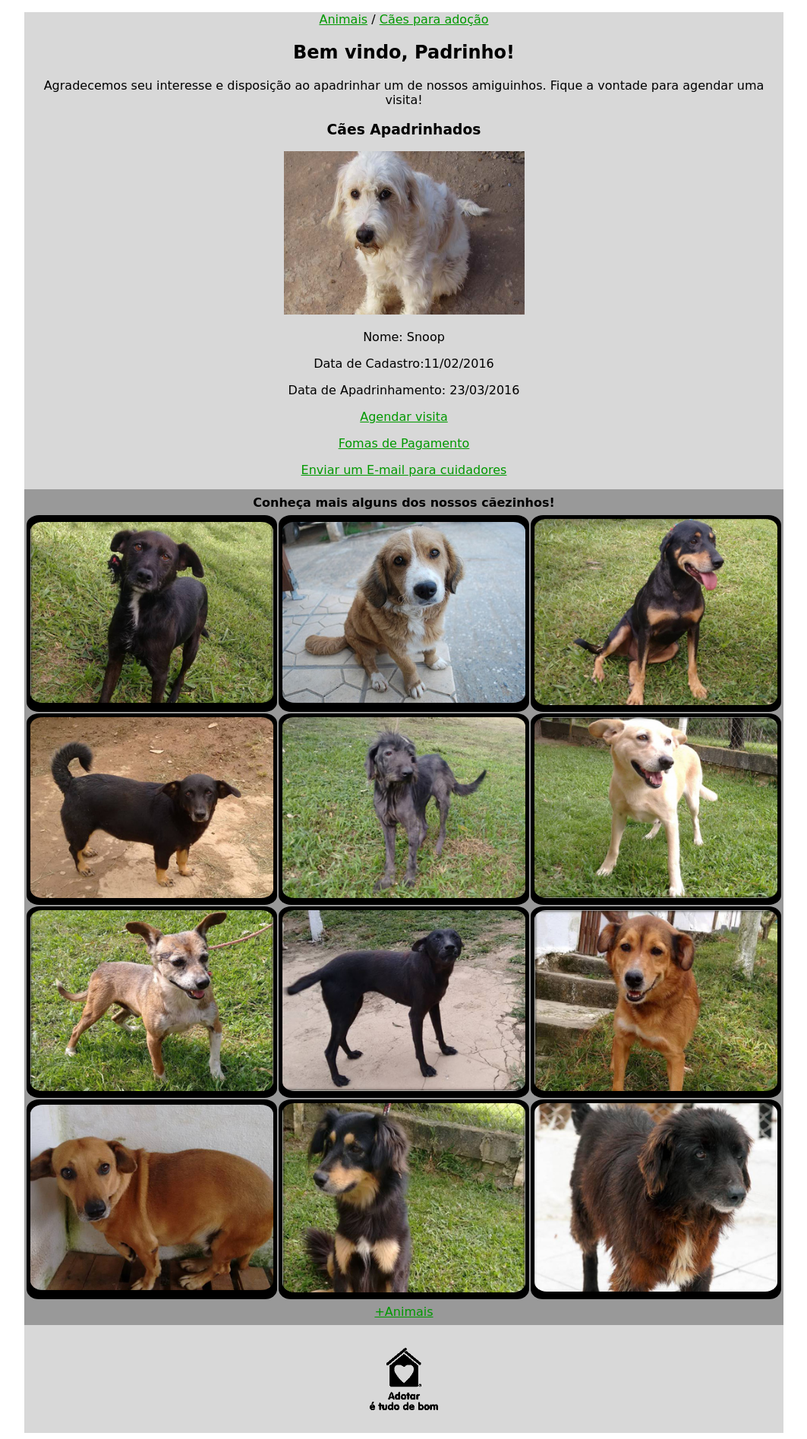
After one commit to NelioCarneval/ProjetoFPIN20161, a PHP site: page /html/PaginaPadrinho.html in a window 1280 px wide. The commit adds this page. Shown: the whole page at 76% size, without its empty margins (108-1171 px from the left). Run offline with PHP 8.4, Linux system fonts and the light colour scheme.

Commit message:
Adicionando pagina padrinho e mudando fonte
Adcionando pagina padrinho e mudando fonte

```diff
--- a/css/LayoutDefault.css
+++ b/css/LayoutDefault.css
@@ -9,6 +9,8 @@
 	margin: auto;
 	font-family: "Comic Sans MS", cursive;
 	background-color: #D8D8D8;
+	text-transform: none;
+	text-align: center;
     /*font-family: Century Gothic, Verdana, sans-serif;*/
 }
 
@@ -16,3 +18,28 @@
 	text-align: center;
 	font-family: "Comic Sans MS", cursive;
 }
+/*.links {
+	color: #090;
+	text-decoration: none;*/
+/*link sem visita */
+a:link {
+    color: #090;
+}
+
+/* link visitado */
+a:visited {
+    color: purple;
+}
+
+/* mouse emcima do link */
+a:hover {
+    color: red;
+}
+
+/*link selecionado */
+a:active {
+    color: yellow;
+}
+
+
+}
--- /dev/null
+++ b/html/PaginaPadrinho.html
@@ -0,0 +1,173 @@
+<!DOCTYPE html>
+
+<html>
+<head>
+	<meta charset="UTF-8">
+	<title>Adoção de Cães - ONG Melhor Amigo</title>
+
+	<link rel="stylesheet" type="text/css" href="../css/LayoutDefault.css">
+
+		<style type="text/css">
+
+		table{
+	width: 100%;
+	border: thin solid #999;
+	background-color: #999;
+		}
+
+		/*
+		table, th, td {
+		    border: 1px solid black;
+		    border-collapse: collapse;
+		}
+		*/
+
+		th, td.paginas{
+		    padding: 5px;
+		    text-align: center;
+		}
+
+		td.itemLista{
+			width: 33%;
+			padding: 0.5%;
+			background-color: black;
+			border-radius: 5%;
+		}
+
+		td.itemLista img{
+	    	width: 100%;
+	    	border-radius: 5%;
+		}
+
+		#logoInferior{
+			width: 9%;
+			display: block;
+			margin: auto;
+			padding: 3%;
+		}
+
+	</style>
+
+</head>
+
+<body>
+	<div id="total">
+
+		<header>
+			<!-- HEADER VAI AQUI -->
+		</header>
+
+		<div id="conteudo">
+			<p><a href="#">Animais</a> / <a href="#">Cães para adoção</a></p>
+
+			<h2 class="quote">Bem vindo, Padrinho!</h2>
+
+			<p class="quote">Agradecemos seu interesse e disposição ao apadrinhar um de nossos amiguinhos. Fique a vontade para agendar uma visita!</p>
+
+			<article>
+
+              <h3 class="quote">Cães Apadrinhados</h3>
+            	<p><a href="Ficha_Caes/Ficha_cao_Padrinho01_LOGIN.html">
+            	  <img src="../img/caes/cao01_padrinho.jpg" alt="Snoop" width="317" height="215" class="itemLista" title="Snoop" />
+            	  </a>
+          	  </p>
+            	<p>	Nome: Snoop</p>
+            	<p>Data de Cadastro:11/02/2016</p>
+           	  <p>Data de Apadrinhamento: 23/03/2016</p>
+            	<a class="links" href="#"><p>Agendar visita</p></a>
+                <a class="links" href="#">
+                <p>Fomas de Pagamento</p></a>
+                <a class="links" href="mailto:cuidadoresmelhoramg@gmail.com"><p>Enviar um E-mail para cuidadores</p></a>
+          	  </p>
+			</article>
+
+            <table>
+			    <thead>
+			        <th colspan="3">Conheça mais alguns dos nossos cãezinhos!</th>
+			    </thead>
+				<tbody>
+					<tr>
+						<td class="itemLista">
+							<a href="Ficha_Caes/Ficha_cao_01_LOGIN.html">
+								<img src="../img/caes/cao_01.jpg" alt="Reitor" title="Reitor" />
+							</a>
+						</td>
+						<td class="itemLista">
+							<a href="Ficha_Caes/Ficha_cao_02_LOGIN.html">
+								<img src="../img/caes/cao_02.jpg" alt="Biriba" title="Biriba" />
+							</a>
+						</td>
+						<td class="itemLista">
+							<a href="Ficha_Caes/Ficha_cao_03_LOGIN.html">
+								<img src="../img/caes/cao_03.jpg" alt="Wagner" height="245" title="Wagner" />
+							</a>
+						</td>
+					</tr>
+					<tr>
+						<td class="itemLista">
+							<a href="Ficha_Caes/Ficha_cao_04_LOGIN.html">
+								<img src="../img/caes/cao_04.jpg" alt="Tereza" title="Tereza" />
+							</a>
+						</td>
+						<td class="itemLista">
+							<a href="Ficha_Caes/Ficha_cao_05_LOGIN.html">
+								<img src="../img/caes/cao_05.jpg" alt="Palito" title="Palito" />
+							</a>
+						</td>
+						<td class="itemLista">
+							<a href="Ficha_Caes/Ficha_cao_06_LOGIN.html">
+								<img src="../img/caes/cao_06.jpg" alt="Luna" title="Luna" />
+							</a>
+						</td>
+					</tr>
+					<tr>
+						<td class="itemLista">
+							<a href="Ficha_Caes/Ficha_cao_07_LOGIN.html">
+								<img src="../img/caes/cao_07.jpg" alt="Sargento" title="Sargento" />
+							</a>
+						</td>
+						<td class="itemLista">
+							<a href="Ficha_Caes/Ficha_cao_08_LOGIN.html">
+								<img src="../img/caes/cao_08.jpg" alt="Atena" title="Atena" />
+							</a>
+						</td>
+						<td class="itemLista">
+							<a href="Ficha_Caes/Ficha_cao_09_LOGIN.html">
+								<img src="../img/caes/cao_09.jpg" alt="Dourado" title="Dourado" />
+							</a>
+						</td>
+					</tr>
+					<tr>
+						<td class="itemLista">
+							<a href="Ficha_Caes/Ficha_cao_10_LOGIN.html">
+								<img src="../img/caes/cao_10.jpg" alt="Geraldo" height="244" title="Geraldo" />
+							</a>
+						</td>
+						<td class="itemLista">
+							<a href="Ficha_Caes/Ficha_cao_11_LOGIN.html">
+								<img src="../img/caes/cao_11.jpg" alt="Joelma" height="249" title="Joelma" />
+							</a>
+						</td>
+						<td class="itemLista">
+							<a href="Ficha_Caes/Ficha_cao_12_LOGIN.html">
+								<img src="../img/caes/cao_12.jpg" alt="Fumaça" height="248" title="Fumaça" />
+							</a>
+						</td>
+					</tr>
+					<tr>
+						<td class="paginas" colspan="3">
+							<a href="CaesParaAdocao.html">+Animais </a>
+						</td>
+					</tr>
+				</tbody>
+			</table>
+
+			<img id="logoInferior" src="../img/logo_adotar_Black.png" alt="Adotar é tudo de bom" title="ONG Melhor Amigo">
+		</div>
+
+		<footer>
+			<!-- FOOTER VAI AQUI -->
+		</footer>
+
+	</div>
+</body>
```
Also changed, not shown: img/caes/cao01_padrinho.jpg (added).
